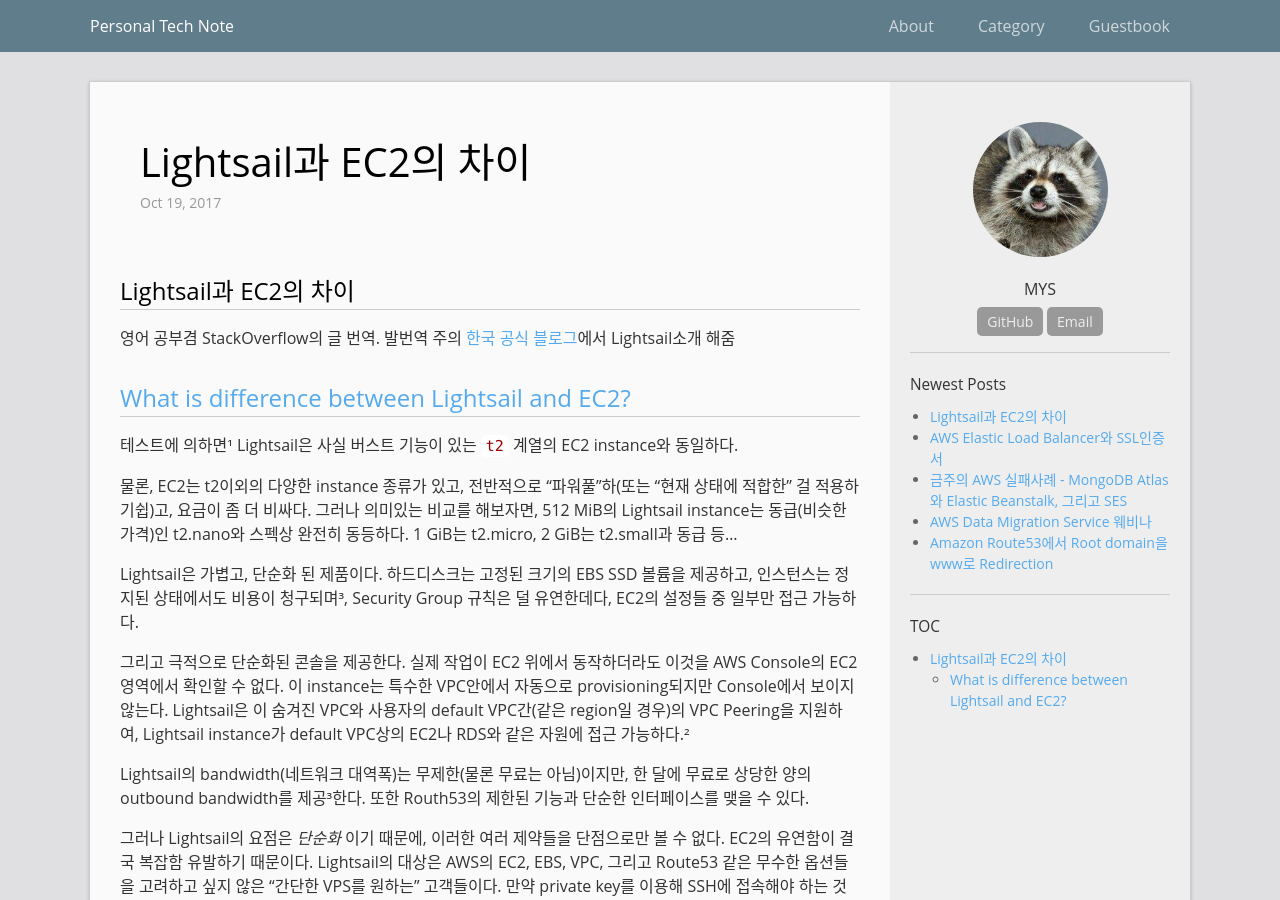
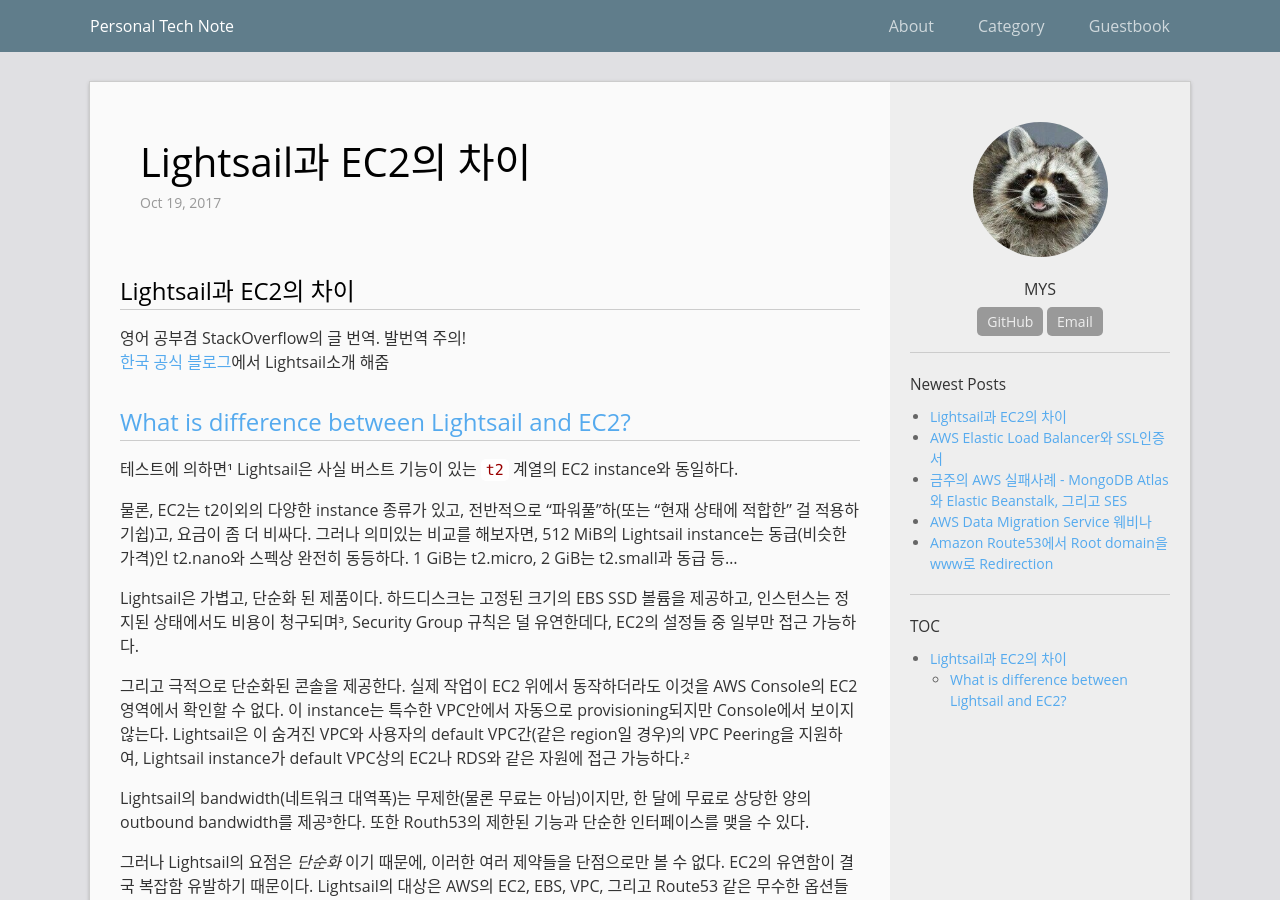
Before and after one commit to mystria/mystria.github.io, a Jekyll site: the page built from _posts/2017-10-19-difference-between-lightsail-and-ec2.md, in a window 1280 px wide and 900 px high. Built offline with Jekyll 4.4.1, drawn with Linux system fonts in a browser that asks for light colours; comment, search, counter and statistics services are not loaded.

Commit message:
Fix linebreak

```diff
--- a/_posts/2017-10-19-difference-between-lightsail-and-ec2.md
+++ b/_posts/2017-10-19-difference-between-lightsail-and-ec2.md
@@ -6,7 +6,7 @@
 comments: true
 ---
 # Lightsail과 EC2의 차이
-영어 공부겸 StackOverflow의 글 번역. 발번역 주의
+영어 공부겸 StackOverflow의 글 번역. 발번역 주의!
 [한국 공식 블로그](https://aws.amazon.com/ko/blogs/korea/category/amazon-lightsail/)에서 Lightsail소개 해줌
 
 ## [What is difference between Lightsail and EC2?][reference]
```
